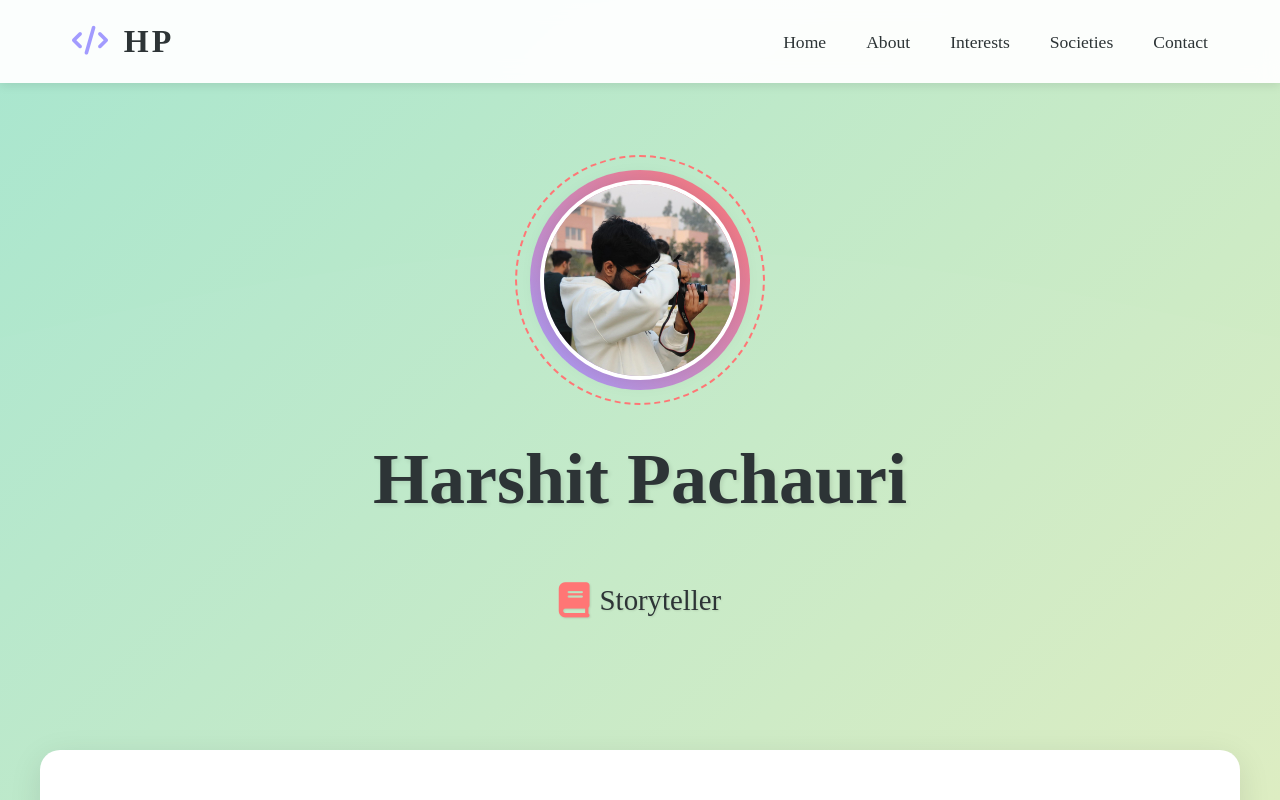
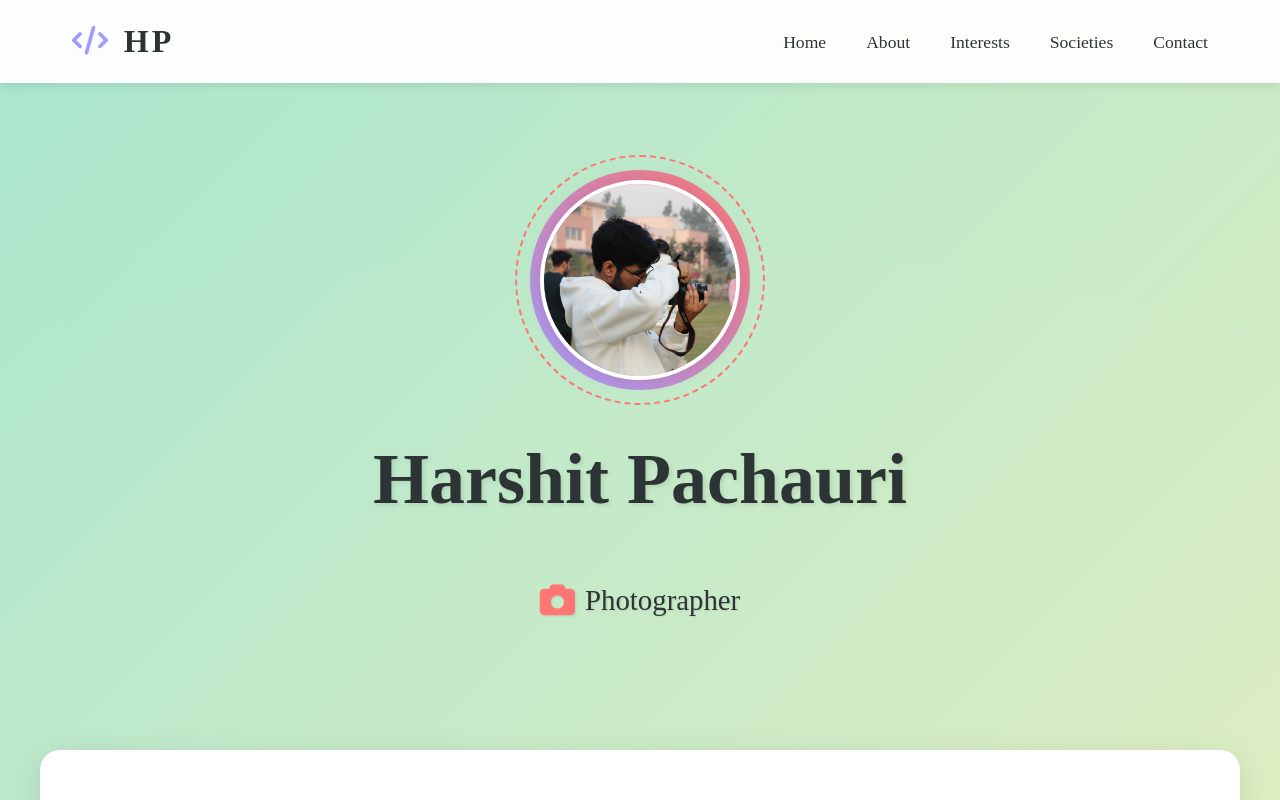
Before and after one commit to madhavharshitcodes/Portfolio, a plain HTML site: page index.html in a window 1280 px wide. Shown: the top 800 px of the page. Drawn offline with Linux system fonts and the light colour scheme.

Commit message:
storyteller change

```diff
--- a/index.html
+++ b/index.html
@@ -37,7 +37,7 @@
             <div class="rotating-text">
                 <span><i class="fas fa-code"></i> Tech Enthusiast</span>
                 <span><i class="fas fa-paint-brush"></i> Creative Soul</span>
-                <span><i class="fas fa-book"></i> Storyteller</span>
+                <span><i class="fas fa-camera"></i> Photographer</span>
                 <span><i class="fas fa-pen"></i> Writer</span>
             </div>
         </div>
```
